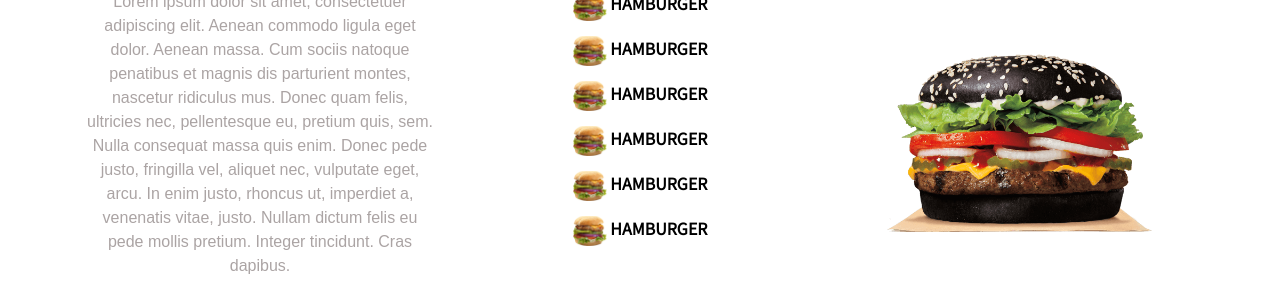
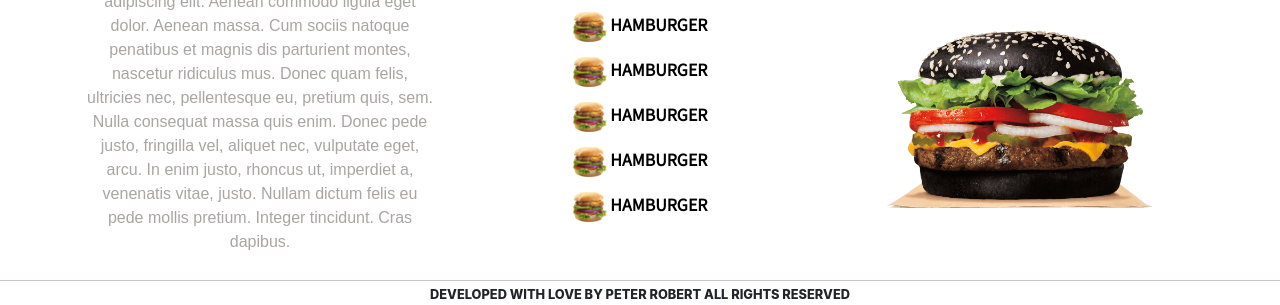
Before and after one commit to peterrobert/food-fest, a plain HTML site: page index.html in a window 1280 px wide. Shown: the part 2514-2819 px from the top of the page. Drawn offline with nearby package versions, Linux system fonts and the light colour scheme.

Commit message:
added a footer section that was missing

```diff
--- a/index.html
+++ b/index.html
@@ -271,7 +271,7 @@
                             <div class="card">
                                 <img class="card-img-top" src="images/hum2.png" alt="Card image cap">
                                 <div class="card-body">
-                                    <h5 class="card-title">Hamburger and flies , a meal for lunch and dinner</h5>
+                                    <h5 class="card-title">flies , a meal for lunch and dinner</h5>
                                     <div class="card-text">
                                         <div class="order-ready">
                                             ready for order
@@ -503,7 +503,8 @@
         </section>
     </main>
 
-    <footer class="container">
+    <footer>
+        <div class="container">
         <div class="row">
             <div class="col-xs-12 col-md-12 col-lg-4 logo-sec">
                 <div class="logo">
@@ -538,7 +539,12 @@
 
             </div>
         </div>
+    </div>
         <div class="foot-social-ff">
+            <div class="copy-right">
+                 <small>developed with love by peter robert all rights reserved</small>
+            </div>
+
 
         </div>
     </footer>
--- a/style.css
+++ b/style.css
@@ -372,6 +372,20 @@ footer .category-sec h3 {
   font-weight: 600;
 }
 
+.foot-social-ff{
+  border-top: 1px solid #cac3c3;
+  display: flex;
+  flex-wrap: wrap;
+  justify-content: center;
+  margin-top: 10px;
+  margin-bottom: 10px;
+  text-transform: uppercase;
+}
+
+.foot-social-ff small{
+  font-weight: 800;
+}
+
 /* media queries */
 
 @media screen and (min-width: 768px) {
```
Also changed, not shown: searchpage.html (+10 -2 lines).
